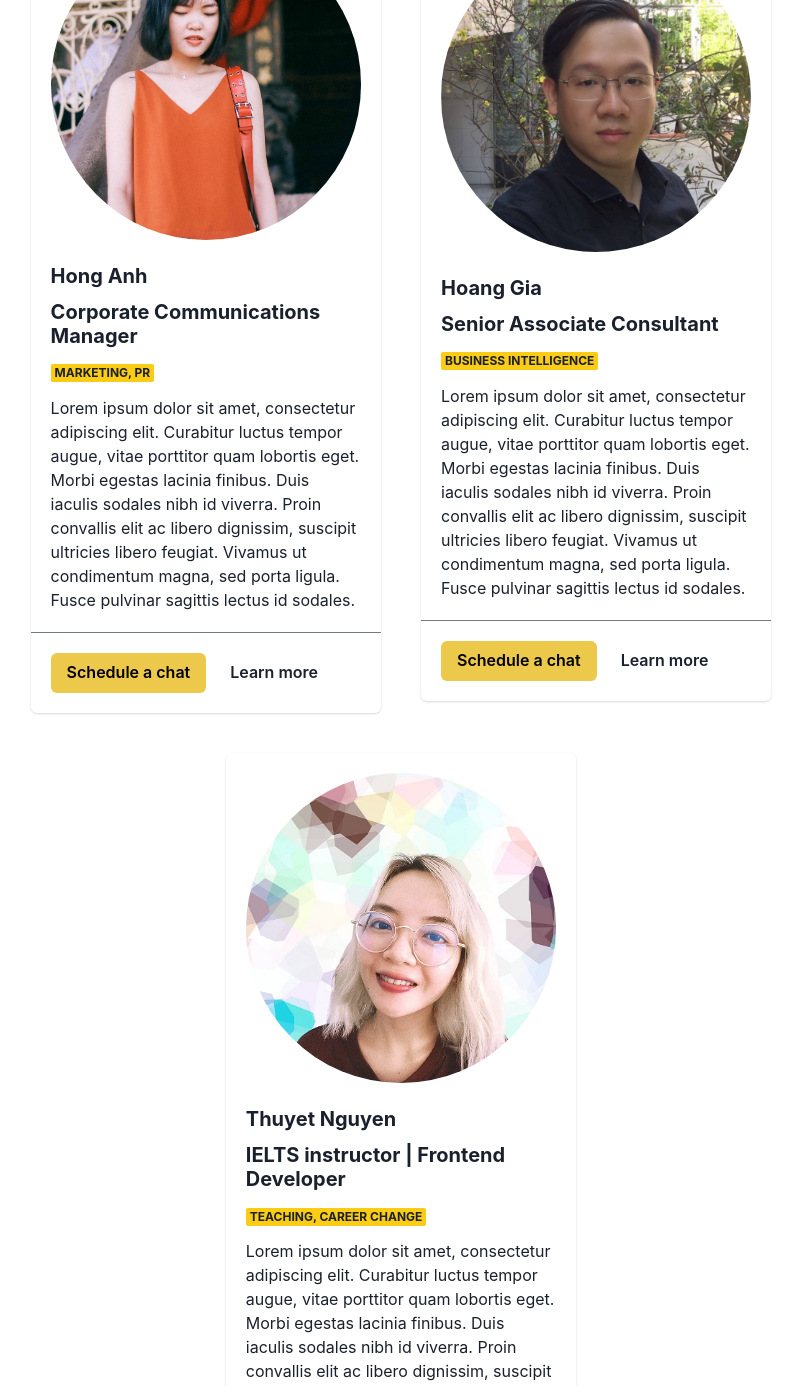
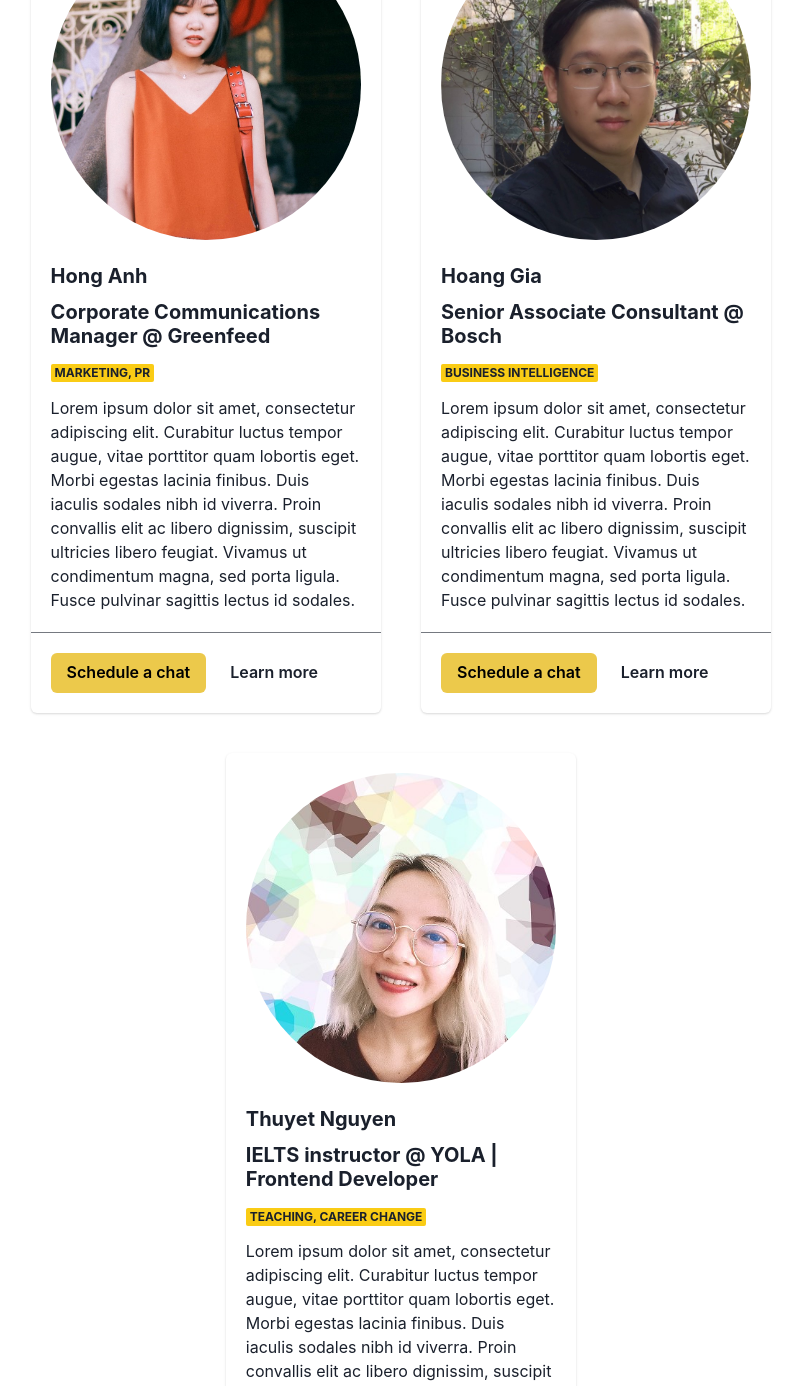
Before and after one commit to liti-dev/m2m, a Next.js app: page / in a window 1280 px wide. Shown: the part 1528-2914 px from the top of the page, without its empty margins (239-1040 px from the left). Built offline with nearby package versions, Linux system fonts and the light colour scheme.

Commit message:
polish text

```diff
--- a/pages/index.tsx
+++ b/pages/index.tsx
@@ -28,7 +28,7 @@ const mentors = [
     id: "1",
     name: "Hong Anh",
     img: "niji.jpg",
-    currentTitle: "Corporate Communications Manager",
+    currentTitle: "Corporate Communications Manager @ Greenfeed",
     intro:
       "Lorem ipsum dolor sit amet, consectetur adipiscing elit. Curabitur luctus tempor augue, vitae porttitor quam lobortis eget. Morbi egestas lacinia finibus.",
     areas: "Marketing, PR",
@@ -38,7 +38,7 @@ const mentors = [
     id: "2",
     name: "Hoang Gia",
     img: "royal.jpg",
-    currentTitle: "Senior Associate Consultant",
+    currentTitle: "Senior Associate Consultant @ Bosch",
     intro:
       "Lorem ipsum dolor sit amet, consectetur adipiscing elit. Curabitur luctus tempor augue, vitae porttitor quam lobortis eget. Morbi egestas lacinia finibus.",
     areas: "Business Intelligence",
@@ -48,7 +48,7 @@ const mentors = [
     id: "3",
     name: "Thuyet Nguyen",
     img: "thuyet.jpg",
-    currentTitle: "IELTS instructor | Frontend Developer",
+    currentTitle: "IELTS instructor @ YOLA | Frontend Developer",
     intro:
       "Lorem ipsum dolor sit amet, consectetur adipiscing elit. Curabitur luctus tempor augue, vitae porttitor quam lobortis eget. Morbi egestas lacinia finibus.",
     areas: "Teaching, Career change",
```
